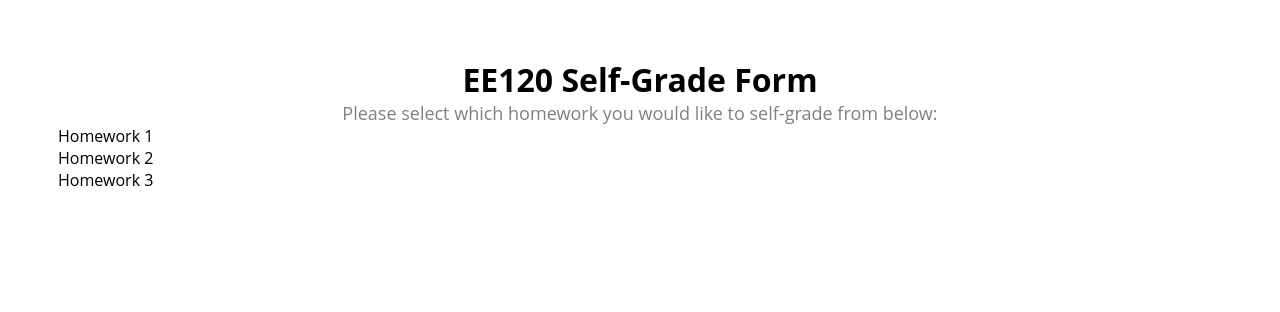
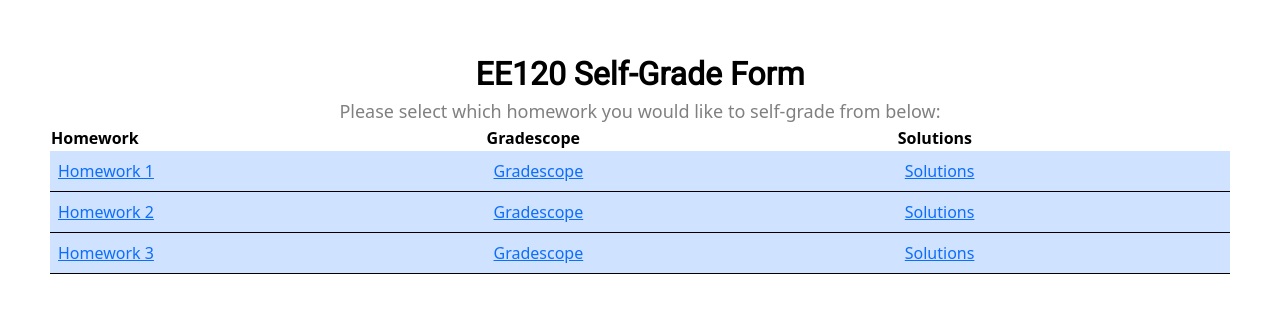
Before and after one commit to prestonfu/ee126-selfgrade-form, a Gatsby site: page / in a window 1280 px wide. Built offline with nearby package versions, Linux system fonts and the light colour scheme; Gatsby itself is replaced by a stand-in of ours.

Commit message:
homework table

```diff
--- /dev/null
+++ b/gatsby-browser.js
@@ -0,0 +1,3 @@
+import "bootstrap/dist/css/bootstrap.min.css";
+import "bootstrap/dist/js/bootstrap.min.js";
+import "@popperjs/core/dist/umd/popper.min.js";
--- a/package.json
+++ b/package.json
@@ -16,6 +16,8 @@
     "typecheck": "tsc --noEmit"
   },
   "dependencies": {
+    "@popperjs/core": "^2.11.6",
+    "bootstrap": "^5.2.0",
     "gatsby": "^4.21.1",
     "react": "^18.1.0",
     "react-dom": "^18.1.0"
--- /dev/null
+++ b/src/components/externalLink.tsx
@@ -0,0 +1,27 @@
+import React from "react"
+
+type Props = {
+  style?: React.CSSProperties
+  className?: string
+  href: string
+  children: React.ReactNode
+}
+
+/**
+ * Serves as an external Link
+ */
+function ExternalLink(props: Props) {
+  return (
+    <a
+      rel="noreferrer noopener"
+      target="__blank"
+      className={props.className}
+      style={props.style}
+      href={props.href}
+    >
+      {props.children}
+    </a>
+  )
+}
+
+export default ExternalLink
--- a/src/pages/index.tsx
+++ b/src/pages/index.tsx
@@ -1,6 +1,8 @@
 import * as React from "react"
+import { Link } from "gatsby"
 import homeworkData from "../data/homeworkData.json"
 import * as indexStyles from "../styles/indexStyles.module.css"
+import ExternalLink from "../components/externalLink"
 
 export default class Home extends React.Component {
   render() {
@@ -15,10 +17,34 @@ export default class Home extends React.Component {
         </div>
 
         <div>
-          {homeworkData.map(homework => (
-              <div>{homework.name}</div>
-            ))
-          }
+        <table className={`table table-hover table-primary ${indexStyles.homeworkTable}`}>
+          <thead style={{ border: "none" }}>
+            <th>Homework</th>
+            <th>Gradescope</th>
+            <th>Solutions</th>
+          </thead>
+          <tbody>
+            {homeworkData.map((homework) =>
+              <tr>
+                <td>
+                  <Link to={"/" + homework.pageName}>
+                    {homework.name}
+                  </Link>
+                </td>
+                <td>
+                  <ExternalLink href={homework.gradescopeLink}>
+                      Gradescope
+                  </ExternalLink>
+                </td>
+                <td>
+                  <ExternalLink href={homework.solutionsLink}>
+                      Solutions
+                  </ExternalLink>
+                </td>
+              </tr>
+            )}
+          </tbody>
+        </table>
         </div>
       </div>
     )
--- a/src/styles/indexStyles.module.css
+++ b/src/styles/indexStyles.module.css
@@ -1,5 +1,8 @@
+@import url('https://fonts.googleapis.com/css?family=Open Sans');
+@import url('https://fonts.googleapis.com/css?family=Roboto');
+
 body {
-    font-family: 'Open Sans'
+    font-family: 'Roboto', sans-serif;
 }
 
 .indexWrapper {
@@ -12,11 +15,17 @@ body {
     color: black;
     margin: auto 0;
     text-align: center;
+    font-family: 'Roboto', sans-serif;
 }
 
 .description {
     font-size: large;
     color: grey;
     text-align: center;
+}
 
-}
+.homeworkTable {
+    font-size: 100%;
+    border-radius: 15px;
+    border: none !important;
+  }
```
Also changed, not shown: 1 other file.
